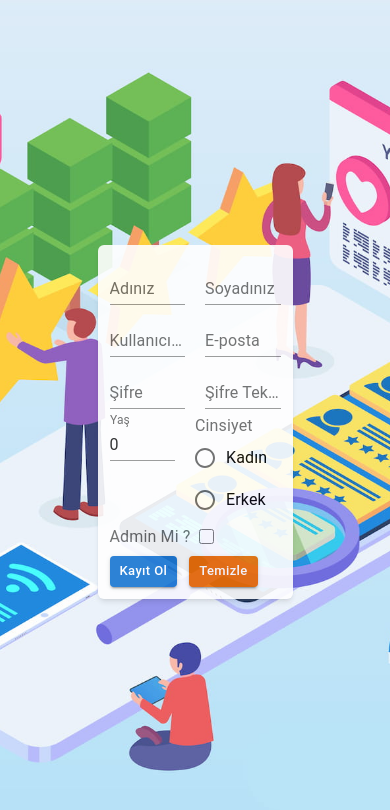
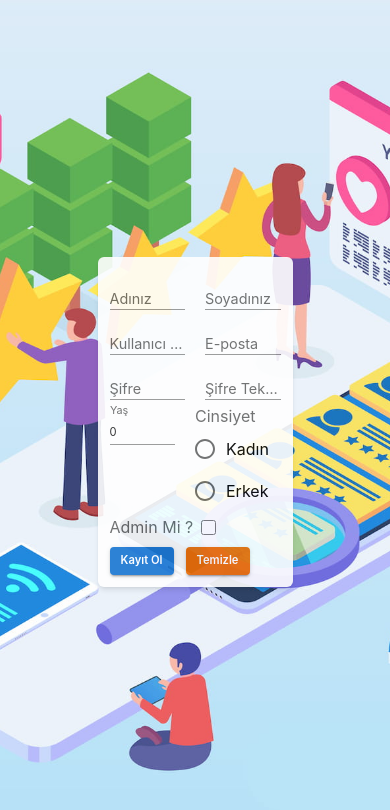
Before and after one commit to atasaymguler/e-commerce, a React (Vite) app: page /register in a window 390 px wide. Shown: the top 810 px of the page. Built offline with nearby package versions, Linux system fonts and the light colour scheme.

Commit message:
Login Responsive

```diff
--- a/src/main.tsx
+++ b/src/main.tsx
@@ -5,11 +5,15 @@ import App from './App.tsx'
 import { BrowserRouter } from 'react-router-dom'
 import { Provider } from 'react-redux'
 import { store } from './redux/store.ts'
+import theme from "./theme.ts";
+import { ThemeProvider } from '@mui/material'
 
 createRoot(document.getElementById('root')!).render(
   <BrowserRouter>
   <Provider store={store}>
+    <ThemeProvider theme={theme}>
     <App />
+    </ThemeProvider>
   </Provider>
   </BrowserRouter>,
 )
--- a/src/pages/loginPage/LoginPage.tsx
+++ b/src/pages/loginPage/LoginPage.tsx
@@ -1,6 +1,6 @@
 import TextField from "@mui/material/TextField";
 import AccountCircle from "@mui/icons-material/AccountCircle";
-import { Box, Button } from "@mui/material";
+import { Box, Button, Typography } from "@mui/material";
 import LockIcon from "@mui/icons-material/Lock";
 import { useNavigate } from "react-router-dom";
 import { useFormik } from "formik";
@@ -58,7 +58,7 @@ export default function RegisterPage() {
   return (
     <div className="h-screen w-full bg-[url('/src/assets/Main1.jpg')] bg-no-repeat bg-cover bg-center">
       <div className="h-full w-full flex items-center justify-center">
-        <form onSubmit={handleSubmit} className="w-1/4 bg-[#fff] opacity-90 !p-3 rounded-md shadow-md">
+        <form onSubmit={handleSubmit} className="w-4/6 sm:w-1/2  md:w-1/3 lg:w-1/4 bg-[#fff] opacity-90 !p-3 rounded-md shadow-md">
           <div className="!mb-2">
             <Box sx={{ display: "flex", alignItems: "flex-end" }}>
               <AccountCircle sx={{ color: "action.active", mr: 1, my: 0.5 }} />
@@ -124,7 +124,7 @@ export default function RegisterPage() {
               </Button>
             </div>
             <div className="flex justify-center !mt-3">
-              <p>
+              <p className="text-[0.8rem] md:text-[1rem] lg:text-[1.05rem] ">
                 Hesabınız yok mu?{" "}
                 <span
                   onClick={() => navigate("/register")}
--- a/src/pages/registerPage/RegisterPage.tsx
+++ b/src/pages/registerPage/RegisterPage.tsx
@@ -74,14 +74,12 @@ export default function RegisterPage() {
     onSubmit: submit,
   });
 
-  console.log(values.isAdmin);
-
   return (
     <div className="h-screen w-full bg-[url('/src/assets/Main1.jpg')] bg-no-repeat bg-cover bg-center">
       <div className="h-full w-full flex items-center justify-center">
         <form
           onSubmit={handleSubmit}
-          className="w-1/2 bg-[#fff] opacity-90 !p-3 rounded-md shadow-md"
+          className="!w-1/2 bg-[#fff] opacity-90 !p-3 rounded-md shadow-md"
         >
             <div className="flex gap-5">
             <div className="!mb-1 w-1/2">
@@ -253,14 +251,7 @@ export default function RegisterPage() {
           </div>
               <div className=" flex gap-2 items-center !mb-2">
  <FormLabel id="isAdminCheck">Admin Mi ?</FormLabel>
-            {/* <Checkbox
-              id="isAdmin"
-              checked={values.isAdmin}
-              onBlur={handleBlur}
-              onChange={handleChange}
-              sx={{ }}
 
-            /> */}
             <input className="w-[15px] h-[15px]" type="checkbox"  id="isAdmin"
               checked={values.isAdmin}
               onBlur={handleBlur}
@@ -271,7 +262,7 @@ export default function RegisterPage() {
             <Button
               type="submit"
               size="small"
-              sx={{ textTransform: "none" }}
+              sx={{ textTransform: "none"  }}
               variant="contained"
 
             >
@@ -290,5 +281,6 @@ export default function RegisterPage() {
         </form>
       </div>
     </div>
+
   );
 }
--- /dev/null
+++ b/src/theme.ts
@@ -0,0 +1,92 @@
+import { createTheme, responsiveFontSizes } from "@mui/material/styles";
+
+let theme = createTheme({
+  // 🔹 Tailwind uyumlu breakpoints
+  breakpoints: {
+    values: {
+      xs: 0,
+      sm: 640,
+      md: 768,
+      lg: 1024,
+      xl: 1280,
+    },
+  },
+
+  // 🔹 Global font ailesi ve typography ayarları
+  typography: {
+    fontFamily: "'Inter', sans-serif",
+    h1: {
+      fontWeight: 700,
+      fontSize: "3rem", // ~48px
+    },
+    h2: {
+      fontWeight: 600,
+      fontSize: "2.25rem", // ~36px
+    },
+    h3: {
+      fontWeight: 500,
+      fontSize: "1.75rem", // ~28px
+    },
+    body1: {
+      fontSize: "1rem", // ~16px
+      lineHeight: 1.5,
+    },
+    body2: {
+      fontSize: "0.875rem", // ~14px
+      lineHeight: 1.45,
+    },
+    button: {
+      textTransform: "none",
+      fontWeight: 600,
+      fontSize: "1rem",
+    },
+  },
+
+  // 🔹 Component-specific responsive overrides
+  components: {
+    MuiInputLabel: {
+      styleOverrides: {
+        root: {
+          fontSize: "1rem",
+         "@media (max-width:640px)": { fontSize: "0.9rem" }, // sm ve altı
+      "@media (min-width:1024px)": { fontSize: "1.05rem" }, // lg
+      "@media (min-width:1280px)": { fontSize: "1.1rem" }, // xl
+        },
+      },
+    },
+    MuiInputBase: {
+      styleOverrides: {
+        input: {
+          fontSize: "0.8rem",
+        "@media (max-width:640px)": { fontSize: "0.7rem" }, // sm ve altı
+      "@media (min-width:1024px)": { fontSize: "0.9rem" }, // lg
+
+        },
+      },
+    },
+    MuiFormHelperText: {
+      styleOverrides: {
+        root: {
+          fontSize: "0.7rem",
+         "@media (max-width:640px)": { fontSize: "0.6rem" }, // sm ve altı
+      "@media (min-width:1024px)": { fontSize: "0.8rem" }, // lg
+
+        },
+      },
+    },
+    MuiButton: {
+      styleOverrides: {
+        root: {
+         fontSize: "0.8rem",
+        "@media (max-width:640px)": { fontSize: "0.7rem" }, // sm ve altı
+      "@media (min-width:1024px)": { fontSize: "0.9rem" }, // lg
+          fontWeight: 600,
+          textTransform: "none",
+        },
+      },
+    },
+  },
+});
+
+ theme = responsiveFontSizes(theme);
+export default theme
```
